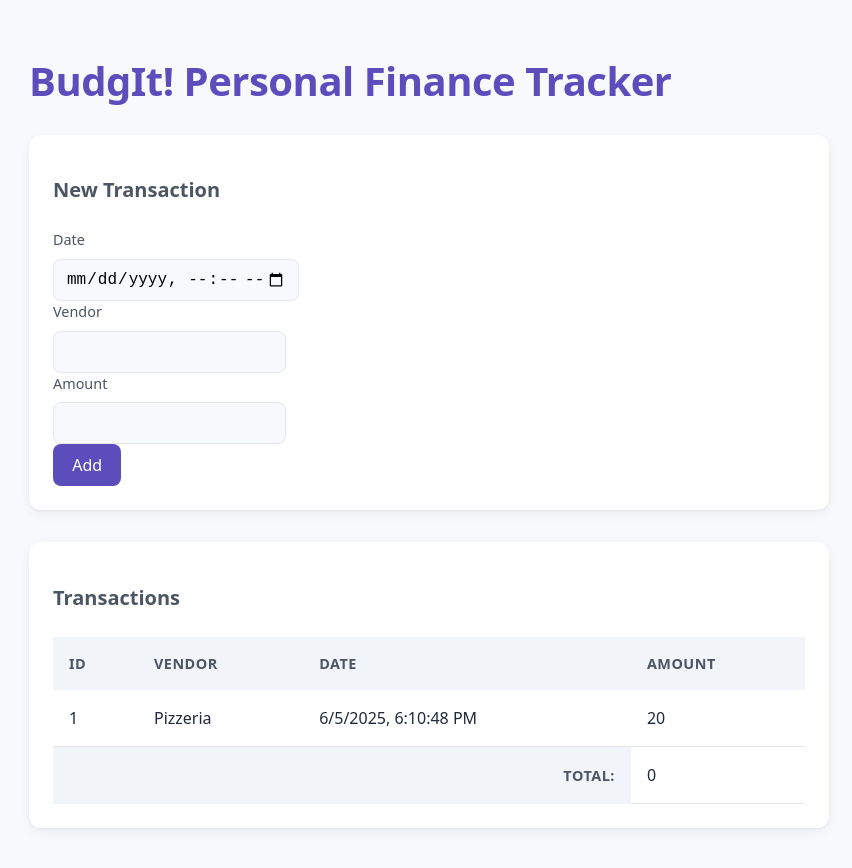
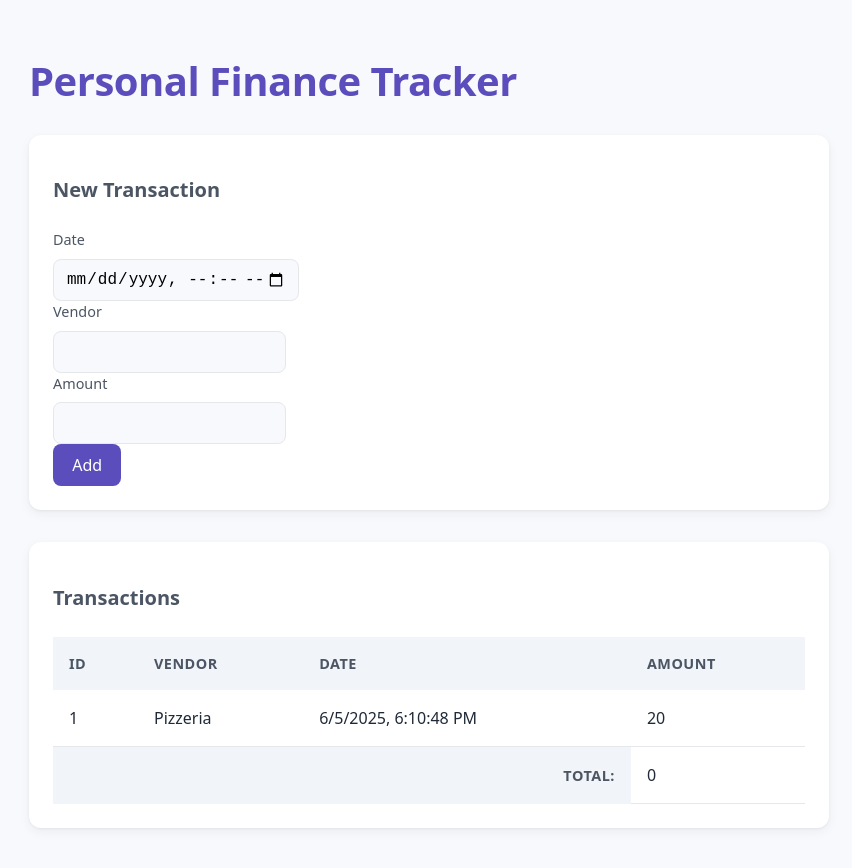
Before and after one commit to keyjosh/personal-finance-tracker, a React (Vite) app in the folder frontend/: page / in a window 1280 px wide. Shown: the top 868 px of the page, without its empty margins (243-1095 px from the left). Built offline with nearby package versions, Linux system fonts and the light colour scheme.

Commit message:
feat: change the name of the app

```diff
--- a/frontend/src/Home/Home.jsx
+++ b/frontend/src/Home/Home.jsx
@@ -6,7 +6,7 @@ export default function Home() {
   return (
     <div className={styles.container}>
       <main className={styles.main}>
-        <h1>BudgIt! Personal Finance Tracker</h1>
+        <h1>Personal Finance Tracker</h1>
         <TransactionForm />
         <TransactionsTable />
       </main>
```
